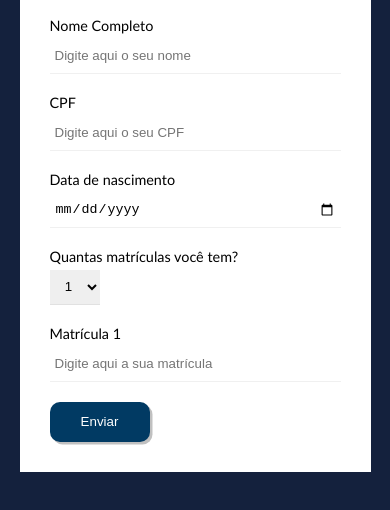
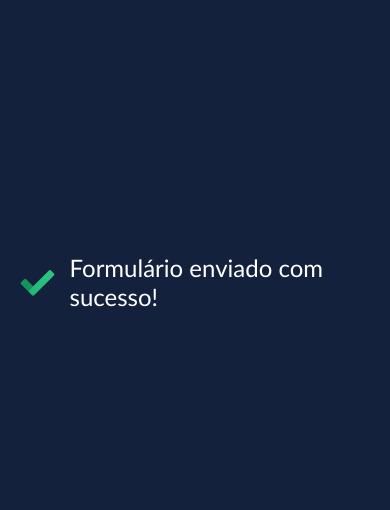
Before and after one commit to LucasMagnago/form-email, a website: page index.html in a window 390 px wide. Shown: the part 150-660 px from the top of the page. Drawn offline with Linux system fonts and the light colour scheme.

Commit message:
Atualizações feitas na responsividade da tela de formulário enviado

```diff
--- a/index.html
+++ b/index.html
@@ -10,7 +10,7 @@
     <title>E-mail Institucional</title>
 </head>
 <body onload="setAlturaDiv()">
-    <div class="container" id="tela-form">
+    <div class="container" id="tela-form" style="display:none">
         <div id="imagem">
             <img id="logo" src="./gte.png">
             <p>Gerência de Tecnologias Educacionais</p>
@@ -51,8 +51,8 @@
             <button type="submit" id="submit" value="submit">Enviar</button>
         </div>
     </div>
-    <div class="container" id="tela-enviado">
-        <img src="check.png" style="width:120px; margin-right: 50px;">
+    <div class="container" id="tela-enviado" style="display: flex">
+        <img src="check.png">
         <p>Formulário enviado com sucesso!</p>
     </div>
 
--- a/style.css
+++ b/style.css
@@ -142,7 +142,10 @@ button:active{
     font-size: 2.5em;
     color:white;
 }
-
+#tela-enviado > img{
+    max-width: 120px;
+    margin-right: 50px;
+}
 @media (max-width: 1300px){
     .container{
         width: 80%;
@@ -159,6 +162,16 @@ button:active{
     #imagem{
         display: none;
     }
+    #tela-enviado{
+        display: flex;
+        flex-direction: row;
+        width: 100%;
+        font-size: 2em;
+    }
+    #tela-enviado > img{
+        width: 80px;
+        margin-right: 25px;
+    }
 }
 @media (max-width: 875px){
     .container{
@@ -174,6 +187,14 @@ button:active{
     #form{
         width: 100%;
         max-width: 100%;
+    }
+    #tela-enviado{
+        width: 100%;
+        font-size: 1.7em;
+    }
+    #tela-enviado > img{
+        width: 50px;
+        margin-right: 25px;
     }
 
 }
@@ -192,6 +213,19 @@ button:active{
     .form{
         padding: 15px;
     }
+    #tela-enviado{
+        display: flex;
+        flex-direction: row;
+        justify-content: center;
+        align-items: center;
+        width: 100%;
+        height: 85%;
+        font-size: 1.5em;
+    }
+    #tela-enviado > img{
+        width: 35px;
+        margin-right: 15px;
+    }
 }
 /*Removendo arrows do input number*/
 input::-webkit-inner-spin-button {
```
